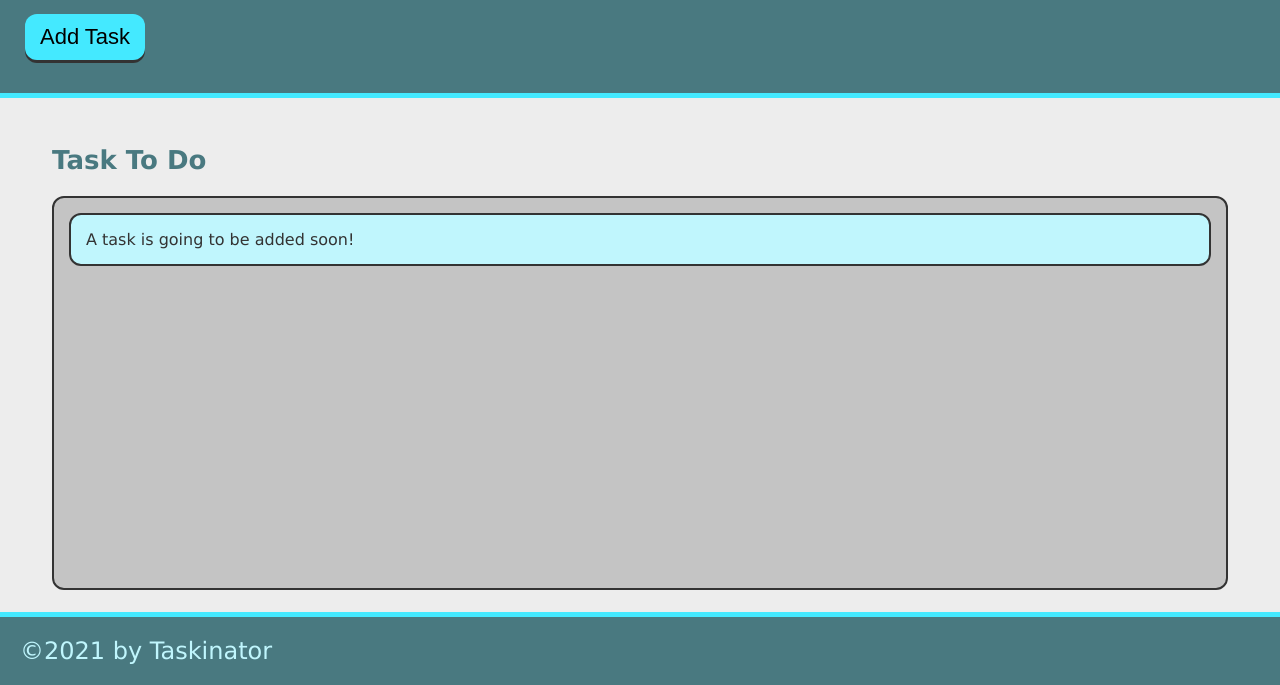
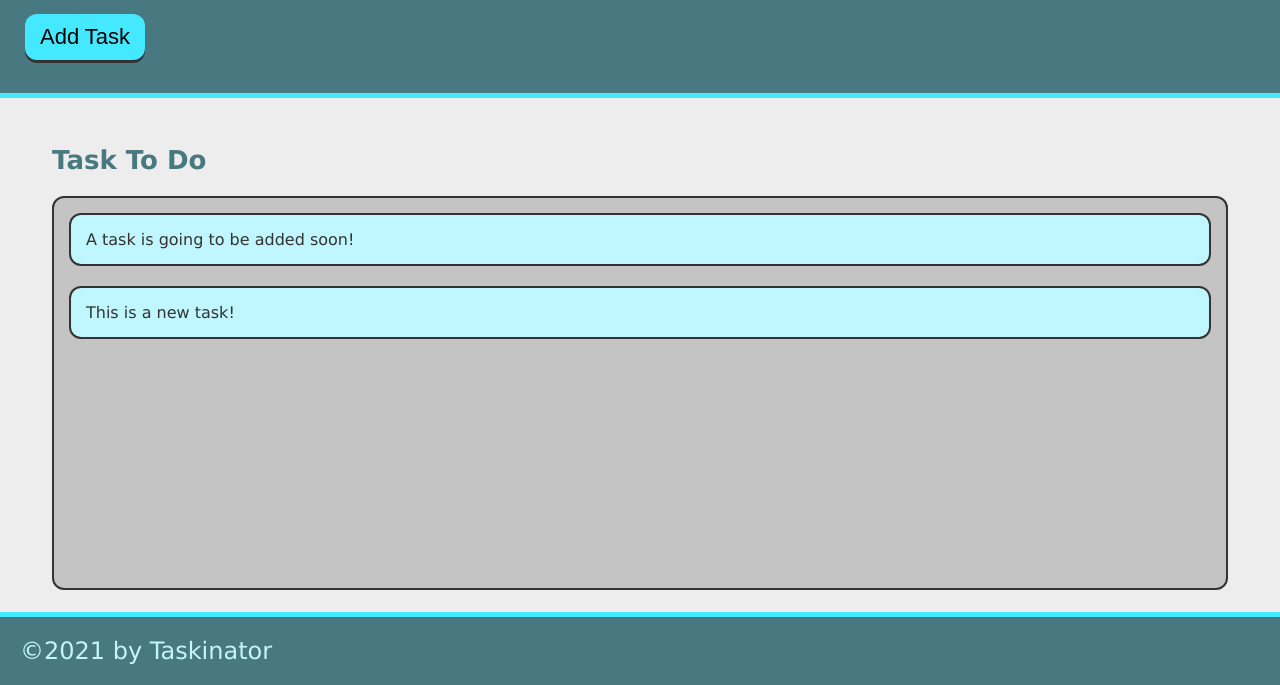
Before and after one commit to PaulThomasWI/myTasks, a plain HTML site: page index.html in a window 1280 px wide. Both pictures are taken after a click on the button "Add Task". Shown: the part 115-800 px from the top of the page. Drawn offline with Linux system fonts and the light colour scheme.

Commit message:
building add task

```diff
--- a/assets/js/script.js
+++ b/assets/js/script.js
@@ -1,2 +1,11 @@
-var buttonEl = document.querySelector("#save-task");
-console.log(buttonEl);
+var butElement  = document.querySelector("#save-task");
+var listElement = document.querySelector("#tasks-to-do");
+
+var handleTask = function () {
+    listItemElement = document.createElement("li");
+    listItemElement.className = "task-item";
+    listItemElement.textContent = "This is a new task!";
+    listElement.appendChild(listItemElement);
+}
+
+butElement.addEventListener("click", handleTask);
--- a/index.html
+++ b/index.html
@@ -17,7 +17,7 @@
     <main class="page-content">
         <section class="task-list-wrapper">
             <h2 class="list-title">Task To Do</h2>
-            <ul class="task-list">
+            <ul class="task-list" id="tasks-to-do">
                 <li class="task-item">A task is going to be added soon!</li>
             </ul>
         </section>
```
